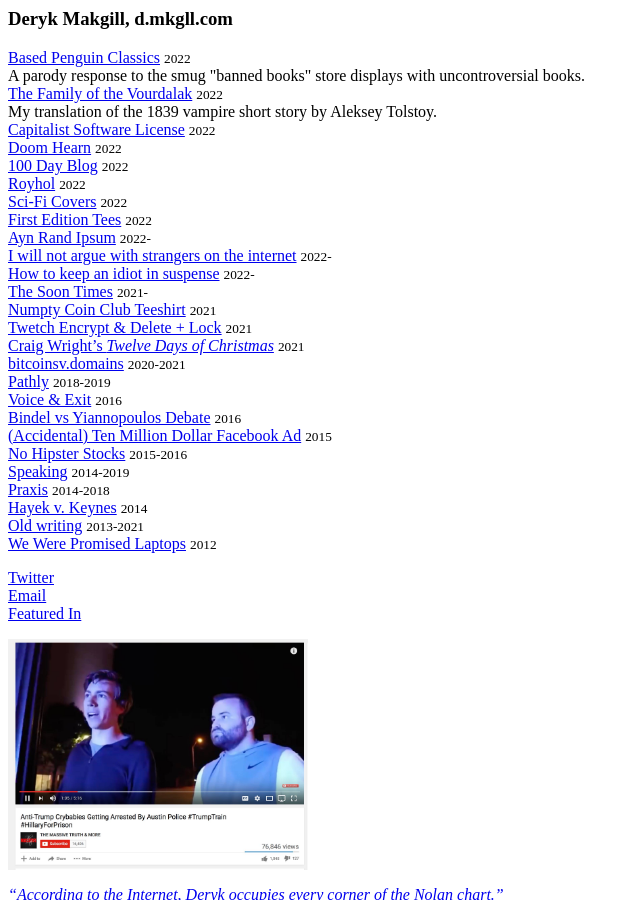
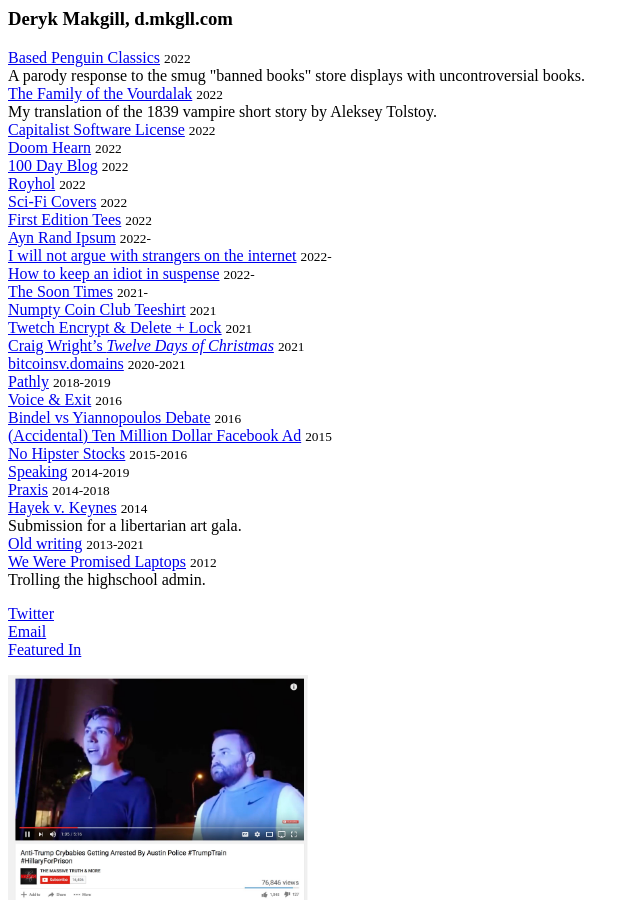
Before and after one commit to dmkgll/dmkgll, a Jekyll site: the page built from index.md, in a window 1280 px wide and 900 px high. Shown: the whole window, without its empty margins (0-640 px from the left). Built offline with Jekyll 4.4.1, drawn with Linux system fonts in a browser that asks for light colours.

Commit message:
Update index.md

```diff
--- a/index.md
+++ b/index.md
@@ -47,9 +47,9 @@ layout: index
   <li><a href="/nohipster">No Hipster Stocks</a> <small>2015-2016</small></li>
   <li><a href="/speaking">Speaking</a> <small>2014-2019</small></li>
   <li><a href="https://discoverpraxis.com">Praxis</a> <small>2014-2018</small></li>
-  <li><a href="/hvk">Hayek v. Keynes</a> <small>2014</small></li>
+  <li><a href="/hvk">Hayek v. Keynes</a> <small>2014</small><br>Submission for a libertarian art gala.</li>
   <li><a href="/oldstuff">Old writing</a> <small>2013-2021</small></li>
-  <li><a href="/wltops">We Were Promised Laptops</a> <small>2012</small></li>
+  <li><a href="/wltops">We Were Promised Laptops</a> <small>2012</small><br>Trolling the highschool admin.</li>
 </ul>
 
 <p></p>
```
